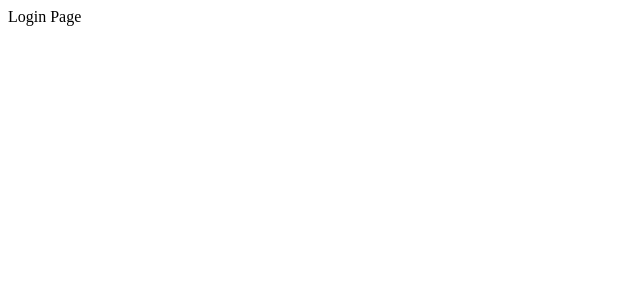
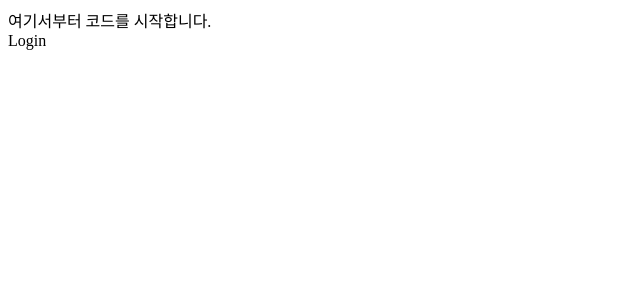
Before and after one commit to hyunto-example/lecture-vue-trello, a Vue app: page /login in a window 1280 px wide. Shown: the top 300 px of the page, without its empty margins (0-640 px from the left). Built offline with nearby package versions, Linux system fonts and the light colour scheme.

Commit message:
2.라우팅 - 라우터뷰

```diff
--- a/src/App.vue
+++ b/src/App.vue
@@ -1,6 +1,7 @@
 <template>
   <div id="app">
     <HelloWorld msg="여기서부터 코드를 시작합니다."/>
+    <router-view></router-view>
   </div>
 </template>
 
--- /dev/null
+++ b/src/components/Home.vue
@@ -0,0 +1,13 @@
+<template>
+  <div>Home</div>
+</template>
+
+<script>
+export default {
+
+}
+</script>
+
+<style>
+
+</style>
--- /dev/null
+++ b/src/components/Login.vue
@@ -0,0 +1,13 @@
+<template>
+  <div>Login</div>
+</template>
+
+<script>
+export default {
+
+}
+</script>
+
+<style>
+
+</style>
--- /dev/null
+++ b/src/components/NotFound.vue
@@ -0,0 +1,13 @@
+<template>
+  <div>NotFound</div>
+</template>
+
+<script>
+export default {
+
+}
+</script>
+
+<style>
+
+</style>
--- a/src/main.js
+++ b/src/main.js
@@ -1,5 +1,6 @@
 import Vue from 'vue'
 import router from './router'
+import App from './App.vue'
 
 // Config
 Vue.config.productionTip = false
@@ -7,5 +8,5 @@ Vue.config.productionTip = false
 
 new Vue({
   router,
-  render: h => h({ template: '<router-view></router-view>' })
+  render: h => h(App)
 }).$mount('#app')
--- a/src/router/index.js
+++ b/src/router/index.js
@@ -1,25 +1,18 @@
 import Vue from 'vue'
 import VueRouter from 'vue-router'
-import App from '../App.vue'
+import Home from '../components/Home.vue'
+import Login from '../components/Login.vue'
+import NotFound from '../components/NotFound.vue'
 
-// Config
 Vue.use(VueRouter)
-
-// Component
-const Login = { template: '<div>Login Page</div>' }
-const NotFound = { template: '<div>Page not found</div>' }
-
-// Router
-const routes = [
-  { path: '/', component: App },
-  { path: '/login', component: Login },
-  { path: '*', component: NotFound }
-]
-
 
 const router = new VueRouter({
     mode: 'history',
-    routes
+    routes: [
+        { path: '/', component: Home },
+        { path: '/login', component: Login },
+        { path: '*', component: NotFound }
+    ]
 })
 
 export default router
```
